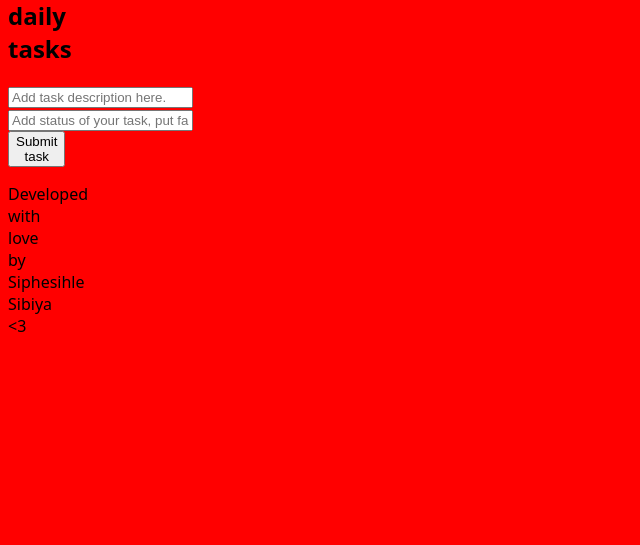
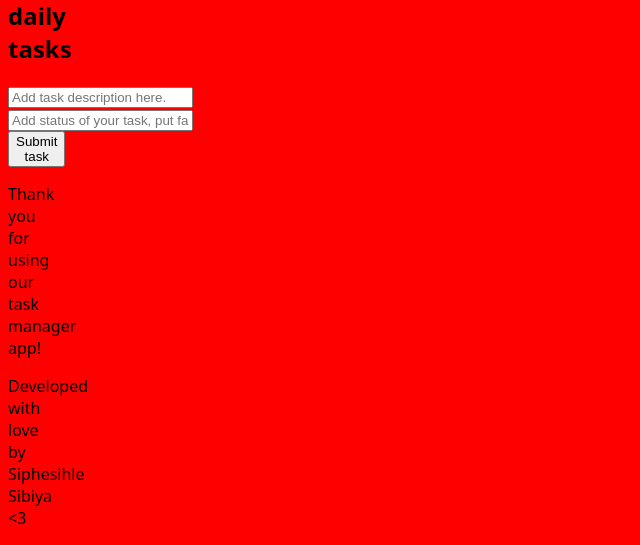
Before and after one commit to Annie24-ux/Task-Manager, a web app: page / in a window 1280 px wide. Shown: the part 363-908 px from the top of the page, without its empty margins (0-640 px from the left). Before the commit the page ends 695 px from the top, so only its background shows below. Run offline with its HTML, style and script files only (its server is not run), Linux system fonts and the light colour scheme; data that the repository does not hold is empty.

Commit message:
Started with frontend.

```diff
--- a/src/main/resources/public/index.html
+++ b/src/main/resources/public/index.html
@@ -25,6 +25,8 @@
         </tfoot>
     </table>
 
+    <p>Thank you for using our task manager app!</p>
+
 
     <p>Developed with love by Siphesihle Sibiya <3</p>
 <script src="script.js"></script>
```
Also changed, not shown: 5 other files.
